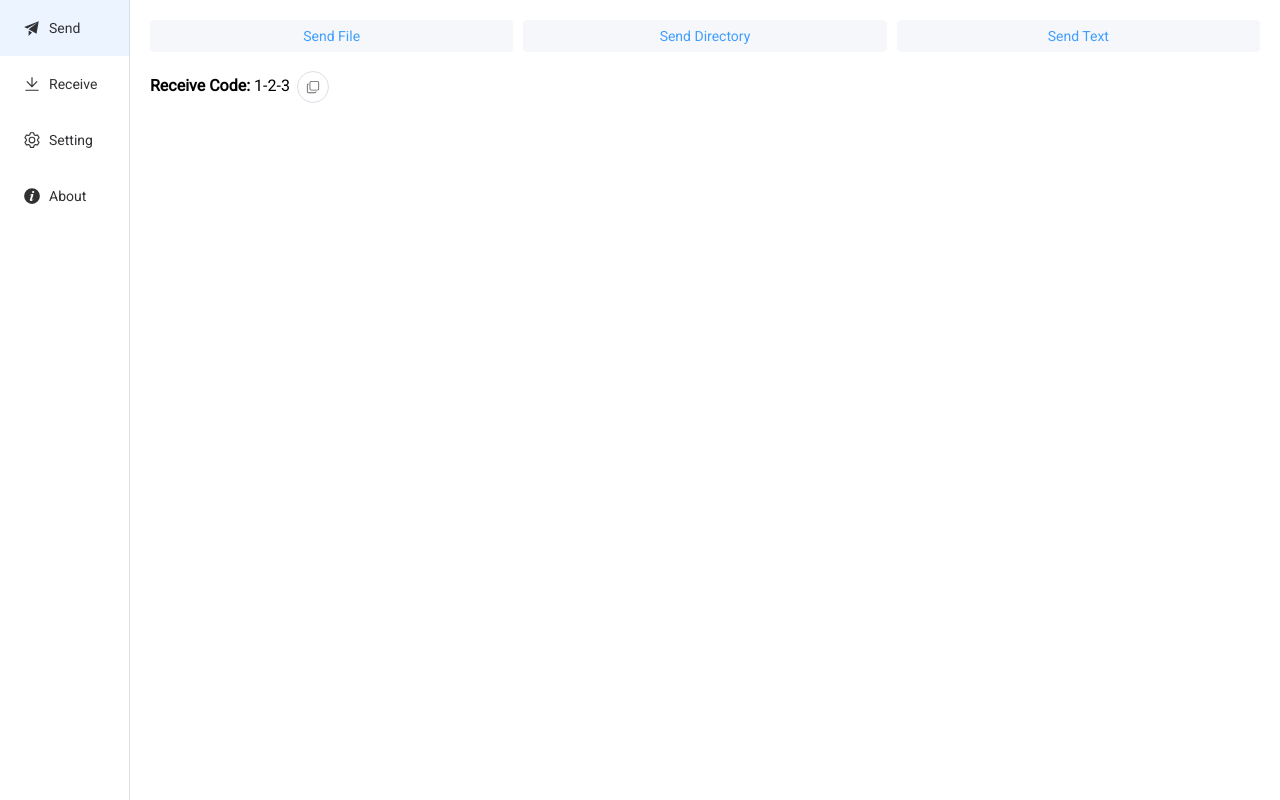
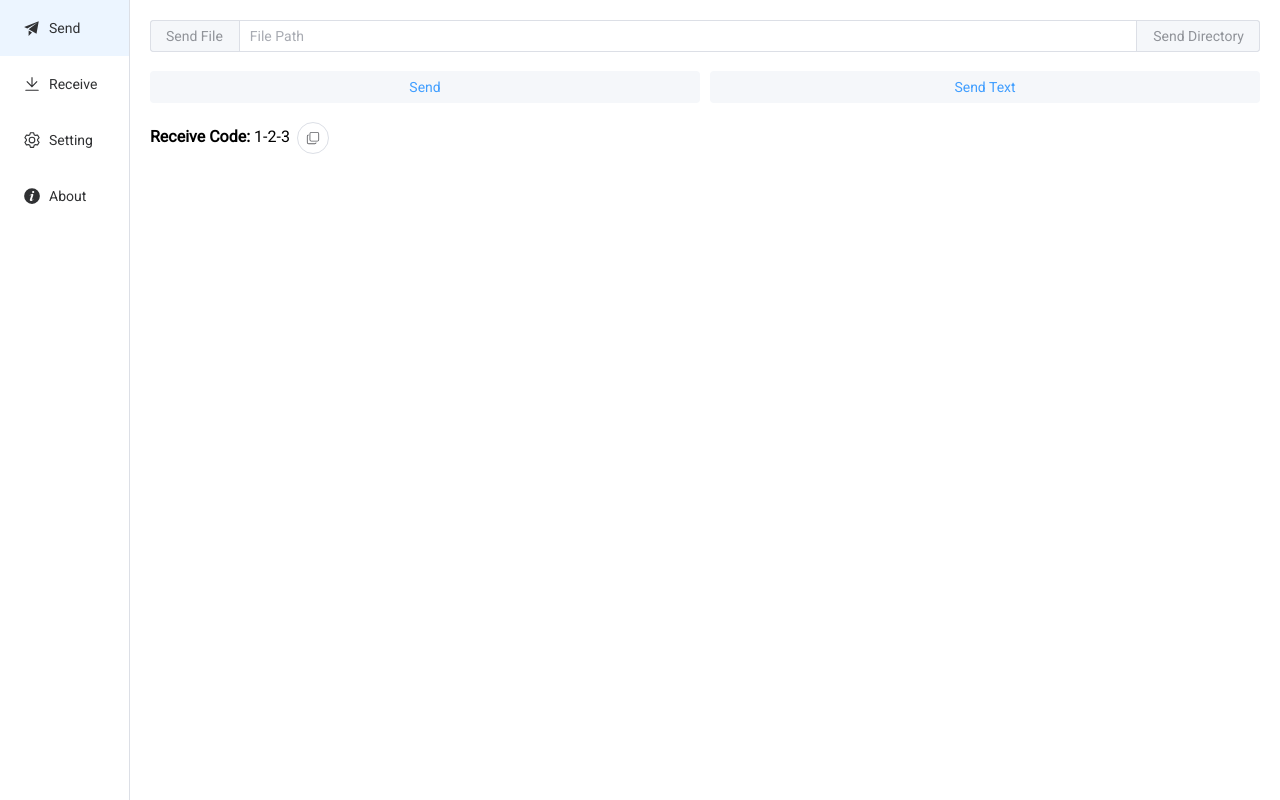
Before and after one commit to HuakunShen/wormhole-gui, a Nuxt app: page /send in a window 1280 px wide. Built offline with nearby package versions, Linux system fonts and the light colour scheme.

Commit message:
UI update

```diff
--- a/pages/index.vue
+++ b/pages/index.vue
@@ -6,6 +6,5 @@
 </template>
 <script setup lang="ts">
 const router = useRouter();
-
 router.push({ path: "/send" });
 </script>
--- a/pages/receive.vue
+++ b/pages/receive.vue
@@ -12,10 +12,20 @@
             class="w-52"
             v-model="form.receiveCode"
             :placeholder="$t('receiveCode')"
-          />
+          >
+            <template #append>
+              <el-button @click="paste" :icon="ListIcon" />
+            </template>
+          </el-input>
         </el-col>
         <el-col :span="12">
-          <el-button @click="receive" text bg style="width: 100%" type="primary">
+          <el-button
+            @click="receive"
+            text
+            bg
+            style="width: 100%"
+            type="primary"
+          >
             {{ $t("receive") }}
           </el-button>
         </el-col>
@@ -24,9 +34,21 @@
   </NuxtLayout>
 </template>
 <script setup lang="ts">
+import { List as ListIcon } from "@element-plus/icons-vue";
+import { readText } from "@tauri-apps/api/clipboard";
+
 const form = reactive({
   receiveCode: "",
 });
+
+function paste() {
+  readText().then((value) => {
+    if (value) {
+      form.receiveCode = value;
+    }
+  });
+}
+
 function receive() {
   if (form.receiveCode.trim().length !== 0) {
     ElNotification({
--- a/pages/send.vue
+++ b/pages/send.vue
@@ -1,22 +1,21 @@
 <template>
   <NuxtLayout>
+    <el-input v-model="path" placeholder="File Path">
+      <template #prepend>
+        <el-button @click="chooseFile">Send File</el-button>
+      </template>
+      <template #append>
+        <el-button @click="chooseDirectory">Send Directory</el-button>
+      </template>
+    </el-input>
+    <br /><br />
     <el-row :gutter="10">
-      <el-col :span="8"
-        ><el-button style="width: 100%" @click="sendFile" type="primary" text bg
-          >Send File</el-button
+      <el-col :span="12"
+        ><el-button style="width: 100%" @click="send" type="primary" text bg
+          >Send</el-button
         >
       </el-col>
-      <el-col :span="8"
-        ><el-button
-          style="width: 100%"
-          @click="sendDirectory"
-          type="primary"
-          text
-          bg
-          >Send Directory</el-button
-        ></el-col
-      >
-      <el-col :span="8"
+      <el-col :span="12"
         ><el-button type="primary" text bg style="width: 100%" @click="sendText"
           >Send Text</el-button
         ></el-col
@@ -38,9 +37,10 @@
 <script setup lang="ts">
 import { open } from "@tauri-apps/api/dialog";
 import { ElInput } from "element-plus";
-import { CopyDocument } from "@element-plus/icons-vue";
+import { CopyDocument, Search } from "@element-plus/icons-vue";
 import { writeText } from "@tauri-apps/api/clipboard";
 
+const path = ref("");
 const textarea = ref("");
 const receiveCode = ref("1-2-3");
 
@@ -54,17 +54,36 @@ function saveCodeToClipboard() {
   });
 }
 
-async function sendFile() {
+function send() {
+  ElMessage({
+    type: "success",
+    message: `Sending File`,
+  });
+}
+
+async function chooseFile() {
   const selected = await open({
     multiple: true,
   });
-  console.log(selected);
+  if (Array.isArray(selected)) {
+    path.value = selected[0];
+  } else if (selected === null) {
+    // user cancelled the selection
+  } else {
+    path.value = selected;
+  }
 }
-async function sendDirectory() {
+async function chooseDirectory() {
   const selected = await open({
     directory: true,
   });
-  console.log(selected);
+  if (Array.isArray(selected)) {
+    path.value = selected[0];
+  } else if (selected === null) {
+    // user cancelled the selection
+  } else {
+    path.value = selected;
+  }
 }
 
 const sendText = () => {
--- a/src-tauri/tauri.conf.json
+++ b/src-tauri/tauri.conf.json
@@ -21,8 +21,7 @@
         "sidecar": false
       },
       "clipboard": {
-        "all": false,
-        "readText": false,
+        "readText": true,
         "writeText": true
       },
       "dialog": {
```
Also changed, not shown: 2 other files (tests, documents, lock files or other folders).
